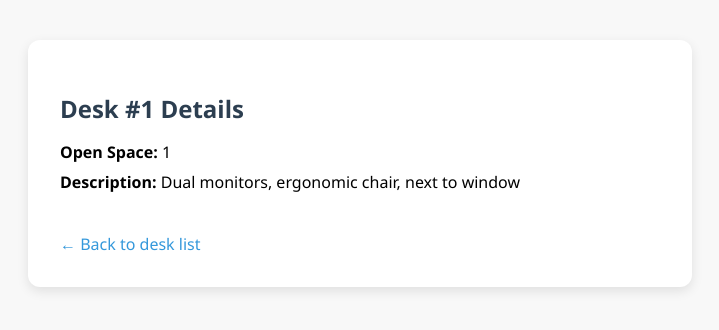
After one commit to Hugebob1/DeskMaster, a Flask app: page /desk/1 in a window 1280 px wide. The commit adds this page. Shown: the top 330 px of the page, without its empty margins (280-999 px from the left). Run offline with Flask 3, Linux system fonts and the light colour scheme; a user stored in the database is signed in; some libraries are stand-ins or nearby versions.

Commit message:
added desks descriptions, new tables and relations

```diff
--- a/main.py
+++ b/main.py
@@ -7,7 +7,7 @@ from flask_ckeditor import CKEditor
 from flask_login import UserMixin, login_user, LoginManager, current_user, logout_user, login_required
 from flask_sqlalchemy import SQLAlchemy
 from sqlalchemy.orm import relationship, DeclarativeBase, Mapped, mapped_column
-from sqlalchemy import Integer, String, Text, select, ForeignKey
+from sqlalchemy import Integer, String, Text, select, ForeignKey, Date
 from functools import wraps
 from werkzeug.security import generate_password_hash, check_password_hash
 # Import your forms from the forms.py
@@ -44,9 +44,74 @@ class User(UserMixin, db.Model):
     email: Mapped[str] = mapped_column(String(250), nullable=False, unique=True)
     password: Mapped[str] = mapped_column(String(250), nullable=False)
 
+    # relations
+    reservations = relationship("Reservation", back_populates="user")
+
+class Desk(db.Model):
+    __tablename__ = "desks"
+    id: Mapped[int] = mapped_column(Integer, primary_key=True)
+    open_space_nr: Mapped[str] = mapped_column(Integer, nullable=False)
+    description: Mapped[str] = mapped_column(String(500), nullable=False)
+
+    reservations = relationship("Reservation", back_populates="desk")
+
+class Reservation(db.Model):
+    __tablename__ = "reservations"
+    id: Mapped[int] = mapped_column(Integer, primary_key=True)
+    start_date: Mapped[date] = mapped_column(Date, nullable=False)
+    end_date: Mapped[date] = mapped_column(Date, nullable=False)
+
+    desk_id: Mapped[int] = mapped_column(ForeignKey("desks.id"))
+    user_id: Mapped[int] = mapped_column(ForeignKey("desk_users.id"))
+
+    # relations
+    desk = relationship("Desk", back_populates="reservations")
+    user = relationship("User", back_populates="reservations")
+
+# adding desks
+desks = [
+    Desk(open_space_nr=1, description="Dual monitors, ergonomic chair, next to window"),
+    Desk(open_space_nr=1, description="Single monitor, near kitchen, standing desk"),
+    Desk(open_space_nr=1, description="Triple monitors, corner spot, noise-cancelling headphones"),
+    Desk(open_space_nr=1, description="Standard desk with lamp, near wall"),
+    Desk(open_space_nr=1, description="Dual monitors, high-back chair, under AC"),
+    Desk(open_space_nr=1, description="Single monitor, next to team leader"),
+    Desk(open_space_nr=1, description="Triple monitors, quiet zone, adjustable chair"),
+    Desk(open_space_nr=1, description="Single monitor, whiteboard nearby"),
+
+    Desk(open_space_nr=2, description="Dual monitors, back to window, book shelf nearby"),
+    Desk(open_space_nr=2, description="Single monitor, open area, team desk"),
+    Desk(open_space_nr=2, description="Corner desk, triple monitors, quiet environment"),
+    Desk(open_space_nr=2, description="Height-adjustable desk, ergonomic keyboard"),
+    Desk(open_space_nr=2, description="Standard setup, under bright lights"),
+    Desk(open_space_nr=2, description="Dual monitors, bean bag next to it"),
+    Desk(open_space_nr=2, description="Single monitor, high traffic area"),
+    Desk(open_space_nr=2, description="Triple monitors, close to exit"),
+
+    Desk(open_space_nr=3, description="Standing desk, dual monitors, window view"),
+    Desk(open_space_nr=3, description="Corner desk, one monitor, quiet side"),
+    Desk(open_space_nr=3, description="Dual monitors, near balcony door"),
+    Desk(open_space_nr=3, description="Single monitor, center of open space"),
+    Desk(open_space_nr=3, description="Triple monitors, storage cabinet nearby"),
+    Desk(open_space_nr=3, description="Standard desk, team collaboration area"),
+    Desk(open_space_nr=3, description="Dual monitors, by emergency exit"),
+    Desk(open_space_nr=3, description="Single monitor, plant decoration nearby"),
+
+    Desk(open_space_nr=4, description="Triple monitors, executive chair, window side"),
+    Desk(open_space_nr=4, description="Single monitor, shared table, open space"),
+    Desk(open_space_nr=4, description="Dual monitors, creative zone, whiteboard wall"),
+    Desk(open_space_nr=4, description="Triple monitors, next to manager desk"),
+    Desk(open_space_nr=4, description="Standing desk, ergonomic mat, back to wall"),
+    Desk(open_space_nr=4, description="Dual monitors, LED lamp, bookshelf"),
+    Desk(open_space_nr=4, description="Standard setup, close to main entrance"),
+    Desk(open_space_nr=4, description="Single monitor, couch nearby, relaxed zone"),
+]
 
 with app.app_context():
     db.create_all()
+    # added all desks to tab
+    # db.session.add_all(desks)
+    # db.session.commit()
 
 
 def is_permitted(email: str) -> bool:
@@ -120,6 +185,14 @@ def register():
 def desks():
     return render_template("desk.html")
 
+@app.route("/desk/<int:desk_id>")
+@login_required
+def desk_detail(desk_id):
+
+    desk = Desk.query.get_or_404(desk_id)
+
+    return render_template("desk_detail.html", desk=desk)
+
 
 if __name__ == "__main__":
     app.config['DEBUG'] = True
--- /dev/null
+++ b/templates/desk_detail.html
@@ -0,0 +1,90 @@
+<!DOCTYPE html>
+<html lang="en">
+<head>
+    <meta charset="UTF-8">
+    <title>Desk Details</title>
+    <style>
+        body {
+            font-family: 'Segoe UI', sans-serif;
+            background-color: #f8f8f8;
+            padding: 2rem;
+        }
+
+        .container {
+            max-width: 600px;
+            margin: 0 auto;
+            background: white;
+            border-radius: 12px;
+            box-shadow: 0 4px 12px rgba(0, 0, 0, 0.1);
+            padding: 2rem;
+        }
+
+        h2 {
+            margin-bottom: 1rem;
+            color: #2c3e50;
+        }
+
+        .info {
+            margin-bottom: 1.5rem;
+        }
+
+        .info p {
+            margin: 0.5rem 0;
+        }
+
+        .buttons {
+            display: flex;
+            gap: 1rem;
+        }
+
+        .buttons form {
+            display: inline;
+        }
+
+        .buttons button {
+            padding: 10px 18px;
+            background-color: #3498db;
+            color: white;
+            border: none;
+            border-radius: 8px;
+            cursor: pointer;
+            font-size: 14px;
+        }
+
+        .buttons button:hover {
+            background-color: #2980b9;
+        }
+
+        a.back {
+            display: inline-block;
+            margin-top: 1rem;
+            color: #3498db;
+            text-decoration: none;
+        }
+
+        a.back:hover {
+            text-decoration: underline;
+        }
+    </style>
+</head>
+<body>
+    <div class="container">
+        <h2>Desk #{{ desk.id }} Details</h2>
+        <div class="info">
+            <p><strong>Open Space:</strong> {{ desk.open_space_nr }}</p>
+            <p><strong>Description:</strong> {{ desk.description }}</p>
+        </div>
+
+<!--        <div class="buttons">-->
+<!--            <form action="{{ url_for('reserve_desk', desk_id=desk.id, days=1) }}" method="post">-->
+<!--                <button type="submit">Reserve for 1 day</button>-->
+<!--            </form>-->
+<!--            <form action="{{ url_for('reserve_desk', desk_id=desk.id, days=2) }}" method="post">-->
+<!--                <button type="submit">Reserve for 2 days</button>-->
+<!--            </form>-->
+<!--        </div>-->
+
+        <a class="back" href="{{ url_for('desks') }}">← Back to desk list</a>
+    </div>
+</body>
+</html>
```
Also changed, not shown: templates/desk.html (+13 -8 lines), templates/login.html (+7 -0 lines), templates/register.html (+7 -0 lines), instance/users.db.
